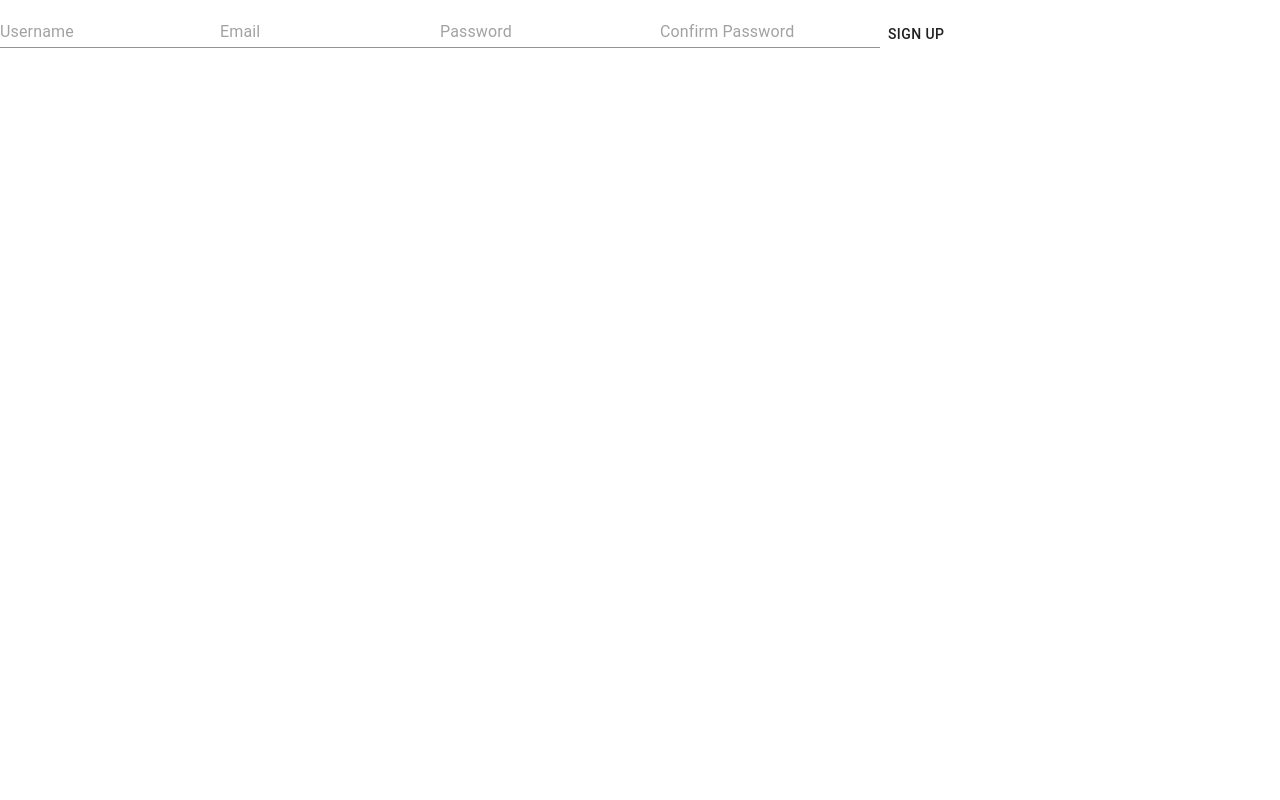
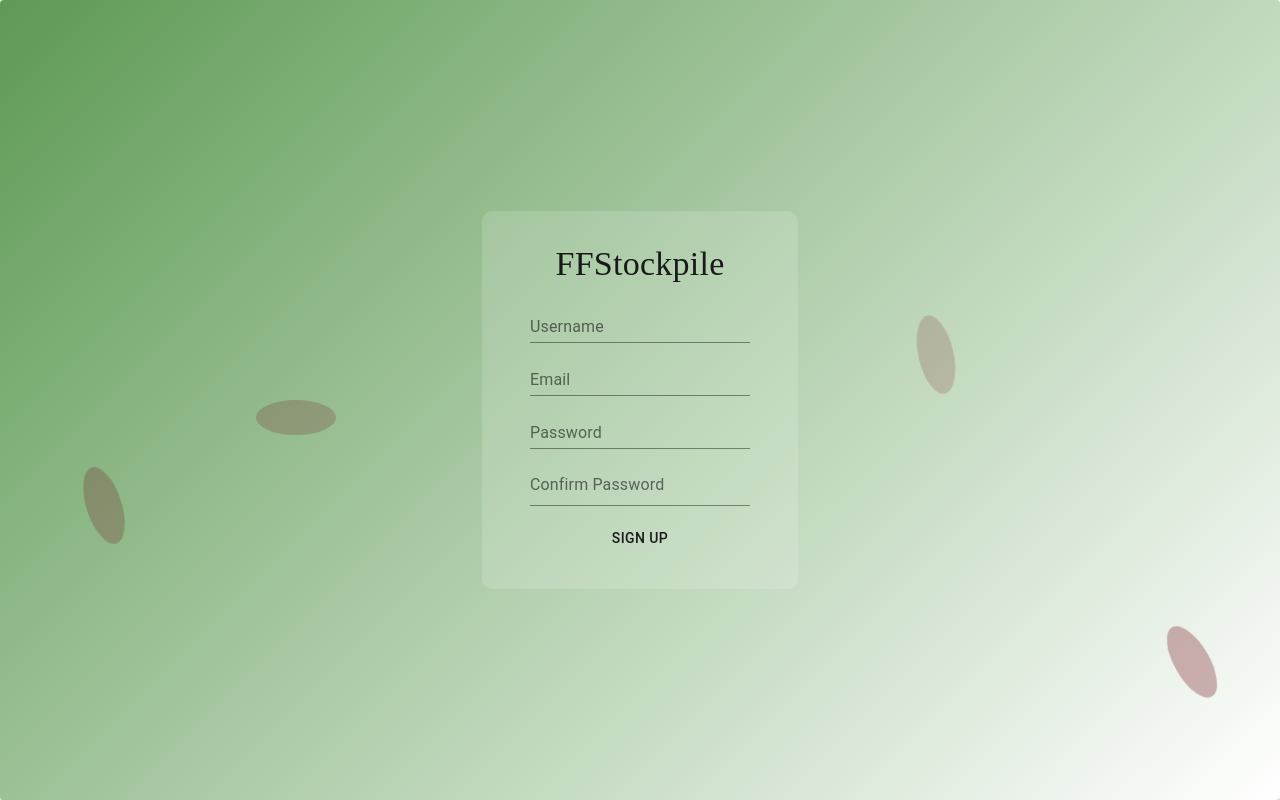
Before and after one commit to MatthewTaylor9758/Fantasy-Football-Capstone, a React (Create React App) app in the folder flask_react_starter/client/: page /signup in a window 1280 px wide. Built offline with nearby package versions, Linux system fonts and the light colour scheme.

Commit message:
create some front end styling

```diff
--- a/flask_react_starter/client/src/components/NavBar.js
+++ b/flask_react_starter/client/src/components/NavBar.js
@@ -5,7 +5,7 @@ import { makeStyles, Container, TextField, Button, Typography, AppBar, Toolbar }
 function NavBar() {
   const useStyles = makeStyles({
     navBar: {
-      backgroundImage: 'radial-gradient(rgb(110, 12, 25), rgb(110, 12, 25), black)',
+      backgroundImage: 'radial-gradient(rgba(110, 12, 25, .9), rgb(110, 12, 25, .9), rgba(0, 0, 0, .7))',
       width: '100vw',
       padding: '0'
     }
--- a/flask_react_starter/client/src/pages/LoginPage.js
+++ b/flask_react_starter/client/src/pages/LoginPage.js
@@ -2,7 +2,9 @@ import React, { useEffect, useState } from 'react';
 import { login } from '../store/auth'
 import { useDispatch, useSelector } from 'react-redux';
 import { NavLink } from 'react-router-dom';
-import { makeStyles, Container, TextField, Button } from '@material-ui/core';
+import { makeStyles, Container, TextField, Button, Card, Typography } from '@material-ui/core';
+import NavBar from '../components/NavBar';
+import '../styles/loginPage.css';
 
 function LoginPage() {
   const dispatch = useDispatch();
@@ -43,14 +45,107 @@ function LoginPage() {
   //   console.log(userInfo);
   // }
 
+  const useStyles = makeStyles((theme) => ({
+    loginForm: () => {
+      return {
+        display: 'flex',
+        flexDirection: 'column',
+        alignItems: 'center',
+        justifyContent: 'center',
+        height: 'fit-content',
+        width: '100%',
+        padding: '2em 0',
+        backgroundColor: 'rgba(255, 255, 255, .15)',
+        backdropFilter: '5px',
+        borderRadius: '10px'
+      }
+    },
+    outerContainer: {
+      width: '100vw',
+      display: 'flex',
+      flexDirection: 'column',
+      alignItems: 'center',
+      justifyContent: 'center',
+      height: '100vh',
+    },
+    links: {
+      textDecoration: 'none',
+      fontFamily: '"Roboto", "Helvetica", "Arial", sans-serif',
+      padding: '.7em',
+      zIndex: '10',
+      '&:hover': {
+        color: 'white'
+      }
+    },
+    header: {
+      fontFamily: 'Rockwell'
+    },
+    errorItem: {
+      listStyleType: 'none',
+      color: 'rgb(200, 0, 0)',
+      fontWeight: '400',
+      padding: '.3em'
+    },
+    spacing: {
+      padding: '.3em 0'
+    },
+    loginButton: {
+      padding: '.3em',
+      marginTop: '.3em',
+      '&:hover': {
+        backgroundColor: 'blue',
+        color: 'white'
+      }
+    },
+    signupButton: {
+      backgroundColor: 'rgba(255, 255, 255, .15)',
+      marginTop: '1em',
+      borderRadius: '10px',
+      padding: '0',
+      '&:hover': {
+        backgroundColor: 'rgba(110, 12, 25, 1)',
+      }
+    }
+  }));
+
+  const classes = useStyles();
+
   return (
     <>
-      {errors ? <div>{errors}</div> : null}
-      <form method='put' action='/api/users/' onSubmit={handleSubmit}>
-        <TextField type='text' placeholder='Username' value={username} onChange={handleUsername}/>
-        <TextField type='password' placeholder='Password' value={password} onChange={handlePassword}/>
-        <Button type='submit'>Log in</Button>
-      </form>
+      <div class='area'>
+        <Card id='login-form' className={classes.outerContainer}>
+          <ul class="footballs">
+              <li></li>
+              <li></li>
+              <li></li>
+              <li></li>
+          </ul>
+          <div>
+            <form method='put' action='/api/users/' onSubmit={handleSubmit} className={classes.loginForm}>
+              <Typography variant='h4' className={classes.header}>FFStockpile</Typography>
+              {errors ? <div className={classes.errorItem}>{errors}</div> : null}
+              <TextField
+                id='standard-basic'
+                className={classes.spacing}
+                type='text'
+                label='Username'
+                value={username}
+                onChange={handleUsername}/>
+              <TextField
+                id='standard-basic'
+                className={classes.spacing}
+                type='password'
+                label='Password'
+                value={password}
+                onChange={handlePassword}/>
+              <Button className={classes.loginButton} type='submit'>Log in</Button>
+            </form>
+            <Button className={classes.signupButton}>
+              <NavLink to='/signup' className={classes.links}>Don't have an account? Sign up</NavLink>
+            </Button>
+          </div>
+        </Card>
+      </div>
     </>
   )
 }
--- a/flask_react_starter/client/src/pages/SignupPage.js
+++ b/flask_react_starter/client/src/pages/SignupPage.js
@@ -2,8 +2,10 @@ import React, { useEffect, useState } from 'react';
 import { signup } from '../store/auth';
 import { useDispatch, useSelector } from 'react-redux';
 import { NavLink } from 'react-router-dom';
-import { makeStyles, Container, TextField, Button } from '@material-ui/core';
-
+import { makeStyles, Container, TextField, Button, Card, Typography } from '@material-ui/core';
+import NavBar from '../components/NavBar';
+import { red } from '@material-ui/core/colors';
+import '../styles/signupPage.css';
 function SignupPage() {
   const dispatch = useDispatch();
   const [username, setUsername] = useState('');
@@ -34,29 +36,152 @@ function SignupPage() {
 
   const handleSubmit = async (e) => {
     e.preventDefault()
+    setErrors([])
     if (!username || !email || !password || !confirmPassword) {
       await setErrors(['Please fill out all fields.'])
       console.log(errors)
     } else {
-      const res = await dispatch(signup(username, email, password))
-      console.log(res);
-      setErrors(Object.values(res))
-      console.log(errors);
+      if (password === confirmPassword) {
+        const res = await dispatch(signup(username, email, password))
+        if (res) {
+          console.log(res);
+          debugger
+          setErrors(Object.values(res))
+          console.log(errors);
+        }
+      }
     }
   }
 
+  const useStyles = makeStyles((theme) => ({
+    signupForm: () => {
+      return {
+        display: 'flex',
+        flexDirection: 'column',
+        alignItems: 'center',
+        justifyContent: 'center',
+        height: 'fit-content',
+        width: 'fit-content',
+        padding: '2em',
+        backgroundColor: 'rgba(255, 255, 255, .15)',
+        backdropFilter: '5px',
+        borderRadius: '10px',
+        padding: '2em 3em'
+      }
+    },
+    outerContainer: {
+      width: '100vw',
+      display: 'flex',
+      flexDirection: 'column',
+      alignItems: 'center',
+      justifyContent: 'center',
+      height: '100vh',
+      background: 'linear-gradient(-45deg, rgba(255, 255, 255, .2),  rgba(25, 111, 12, .7))',
+    },
+    links: {
+      textDecoration: 'none',
+      fontFamily: '"Roboto", "Helvetica", "Arial", sans-serif'
+    },
+    header: {
+      fontFamily: 'Rockwell'
+    },
+    spacing: {
+      marginTop: '.3em'
+    },
+    errorList: {
+      padding: '0',
+      display: 'flex',
+      flexDirection: 'column',
+      alignItems: 'center',
+    },
+    errorUL: {
+      display: 'flex',
+      flexDirection: 'column',
+      alignItems: 'center',
+      margin: '.3em 0 0 0',
+      padding: '0'
+    },
+    errorItem: {
+      listStyleType: 'none',
+      color: 'rgb(200, 0, 0)',
+      fontWeight: '400'
+    },
+    passwordConfirm: () => {
+      return {
+        marginTop: '.3em',
+        borderRadius: '3px',
+        backgroundColor: confirmPassword !== password ? 'rgba(255, 0, 0, .3)' : 'rgba(255, 255, 255, 0)',
+      }
+    },
+    signupButton: {
+      marginTop: '1em',
+      '&:hover': {
+        backgroundColor: 'rgba(110, 12, 25, 1)',
+        color: 'white'
+      }
+    }
+  }));
+
+  const classes = useStyles();
+
   return (
     <>
-      {errors ? <ul>
-                  {errors.map((error, index) => <li key={index}>{error}</li>)}
-                </ul> : null}
-      <form action='/api/users/' method='post' onSubmit={handleSubmit}>
-        <TextField type='text' placeholder='Username' value={username} onChange={handleUsername}/>
-        <TextField type='email' placeholder='Email' value={email} onChange={handleEmail}/>
-        <TextField type='password' placeholder='Password' value={password} onChange={handlePassword}/>
-        <TextField type='password' placeholder='Confirm Password' value={confirmPassword} onChange={handleConfirmPassword}/>
-        <Button type='submit'>Sign up</Button>
-      </form>
+
+      <div class='area'>
+        <Card className={classes.outerContainer}>
+            <ul class="footballs">
+              <li></li>
+              <li></li>
+              <li></li>
+              <li></li>
+            </ul>
+
+          <form action='/api/users/' method='post' onSubmit={handleSubmit} className={classes.signupForm}>
+            <Typography variant='h4' className={classes.header}>FFStockpile</Typography>
+            {errors ? <div className={classes.errorList}>
+                        <ul className={classes.errorUL}>
+                          {errors.map((error, index) => <li key={index} className={classes.errorItem}>{error}</li>)}
+                        </ul>
+                      </div>
+            : null}
+            {/* <TextField id="standard-basic" label="Standard" /> */}
+            <TextField
+              id='standard-basic'
+              className={classes.spacing}
+              type='text'
+              value={username}
+              onChange={handleUsername}
+              label='Username'
+              />
+            <TextField
+              id='standard-basic'
+              className={classes.spacing}
+              type='email'
+              label='Email'
+              value={email}
+              onChange={handleEmail} />
+            <TextField
+              id='standard-basic'
+              className={classes.spacing}
+              type='password'
+              label='Password'
+              value={password}
+              onChange={handlePassword} />
+            <TextField
+              id='standard-basic'
+              className={classes.spacing}
+              type='password'
+              label='Confirm Password'
+              value={confirmPassword}
+              onChange={handleConfirmPassword}
+              inputProps={{
+                className: classes.passwordConfirm
+              }}
+              />
+            <Button type='submit' className={classes.signupButton}>Sign up</Button>
+          </form>
+        </Card>
+      </div>
     </>
   )
 }
--- a/flask_react_starter/client/src/pages/SplashPage.js
+++ b/flask_react_starter/client/src/pages/SplashPage.js
@@ -7,7 +7,7 @@ import NavBar from '../components/NavBar';
 function SplashPage() {
   const useStyles = makeStyles({
     outerContainer: {
-      backgroundImage: 'linear-gradient(to bottom right, rgba(255, 255, 255, .2), rgba(25, 111, 12, .7), rgba(25, 111, 12, 1))',
+      backgroundImage: 'linear-gradient(to top, rgba(255, 255, 255, .2), rgba(25, 111, 12, .7))',
       height: '100vh',
       width: '100vw',
     }
--- /dev/null
+++ b/flask_react_starter/client/src/styles/loginPage.css
@@ -0,0 +1,77 @@
+#login-form {
+	/* background: linear-gradient(-45deg, #ee7752, #e73c7e, #23a6d5, #23d5ab); */
+	background: linear-gradient(-45deg, rgba(255, 255, 255, .2),  rgba(25, 111, 12, .7));
+
+	/* background-size: 400% 400%;
+	animation: gradient 15s ease infinite; */
+}
+/*
+@keyframes gradient {
+	0% {
+		background-position: 0% 50%;
+	}
+	50% {
+		background-position: 100% 50%;
+	}
+	100% {
+		background-position: 0% 50%;
+	}
+} */
+.area {
+  width: 100%;
+	height:100vh;
+}
+.footballs{
+  position: absolute;
+  top: 0;
+  left: 0;
+  width: 100%;
+  height: 100%;
+  overflow: hidden;
+  margin: 0;
+  padding: 0;
+}
+.footballs li{
+  position: absolute;
+  display: block;
+  list-style: none;
+  width: 80px;
+  height: 35px;
+  background:rgba(110, 12, 25, .4);
+  animation: animate 5s linear infinite;
+  top: -40px;
+  border-radius: 100%/100%;
+}
+.footballs li:nth-child(1) {
+  position: absolute;
+  left: 5%;
+  animation-delay: 3s;
+}
+.footballs li:nth-child(2) {
+  position: absolute;
+  left: 20%;
+  animation-duration: 10s;
+}
+.footballs li:nth-child(3) {
+  position: absolute;
+  left: 70%;
+  animation-delay: 1s;
+  animation-duration: 7s;
+}
+.footballs li:nth-child(4) {
+  position: absolute;
+  left: 90%;
+  animation-duration: 9s;
+  animation-delay: 3s;
+}
+
+@keyframes animate {
+  0%{
+      transform: translateY(110vh) rotate(0deg);
+      opacity: 1;
+  }
+  100%{
+      transform: translateY(0) rotate(1080deg);
+      opacity: 0;
+  }
+}
--- /dev/null
+++ b/flask_react_starter/client/src/styles/signupPage.css
@@ -0,0 +1,58 @@
+.area {
+  width: 100%;
+  height:100vh;
+}
+.footballs{
+  position: absolute;
+  top: 0;
+  left: 0;
+  width: 100%;
+  height: 100%;
+  overflow: hidden;
+  margin: 0;
+  padding: 0;
+}
+.footballs li{
+  position: absolute;
+  display: block;
+  list-style: none;
+  width: 80px;
+  height: 35px;
+  background:rgba(110, 12, 25, .4);
+  animation: animate 5s linear infinite;
+  top: -40px;
+  border-radius: 100%/100%;
+}
+.footballs li:nth-child(1) {
+  position: absolute;
+  left: 5%;
+  animation-delay: 3s;
+}
+.footballs li:nth-child(2) {
+  position: absolute;
+  left: 20%;
+  animation-duration: 10s;
+}
+.footballs li:nth-child(3) {
+  position: absolute;
+  left: 70%;
+  animation-delay: 1s;
+  animation-duration: 7s;
+}
+.footballs li:nth-child(4) {
+  position: absolute;
+  left: 90%;
+  animation-duration: 9s;
+  animation-delay: 3s;
+}
+
+@keyframes animate {
+  0%{
+      transform: translateY(110vh) rotate(0deg);
+      opacity: 1;
+  }
+  100%{
+      transform: translateY(0) rotate(1080deg);
+      opacity: 0;
+  }
+}
```
Also changed, not shown: flask_react_starter/client/src/pages/MyTeamPage.js (+6 -2 lines).
